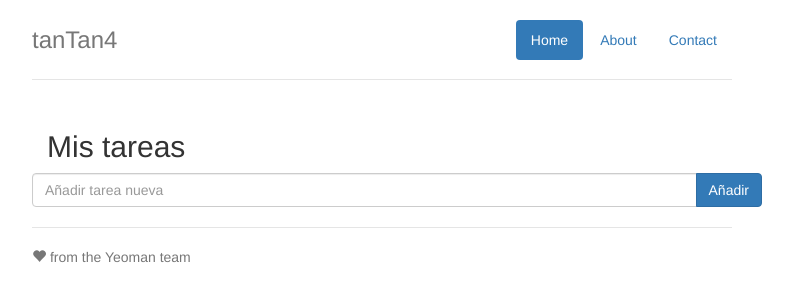
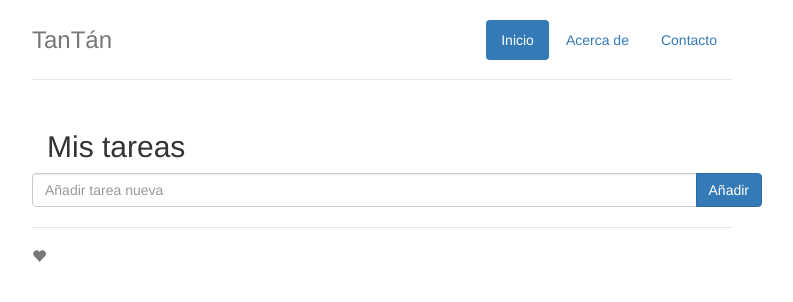
Before and after one commit to saibatizoku/TanTan4, a website: page app/index.html in a window 1280 px wide. Shown: the whole page, without its empty margins (258-1051 px from the left). Drawn offline with nearby package versions, Linux system fonts and the light colour scheme; some packages are replaced by stand-ins of ours; files that its build step writes are made by us from their sources; a script that the page names is missing.

Commit message:
Limpiar algo index.html

```diff
--- a/app/index.html
+++ b/app/index.html
@@ -2,7 +2,7 @@
 <html class="no-js">
   <head>
     <meta charset="utf-8">
-    <title></title>
+    <title>TanTán</title>
     <meta name="description" content="">
     <meta name="viewport" content="width=device-width">
     <!-- Place favicon.ico and apple-touch-icon.png in the root directory -->
@@ -24,17 +24,17 @@
     <div class="container">
       <div class="header">
         <ul class="nav nav-pills pull-right">
-          <li class="active"><a ng-href="#">Home</a></li>
-          <li><a ng-href="#/about">About</a></li>
-          <li><a ng-href="#">Contact</a></li>
+          <li class="active"><a ng-href="#">Inicio</a></li>
+          <li><a ng-href="#/about">Acerca de</a></li>
+          <li><a ng-href="#">Contacto</a></li>
         </ul>
-        <h3 class="text-muted">tanTan4</h3>
+        <h3 class="text-muted">TanTán</h3>
       </div>
 
       <div ng-view=""></div>
 
       <div class="footer">
-        <p><span class="glyphicon glyphicon-heart"></span> from the Yeoman team</p>
+        <p><span class="glyphicon glyphicon-heart"></span></p>
       </div>
     </div>
 
```
